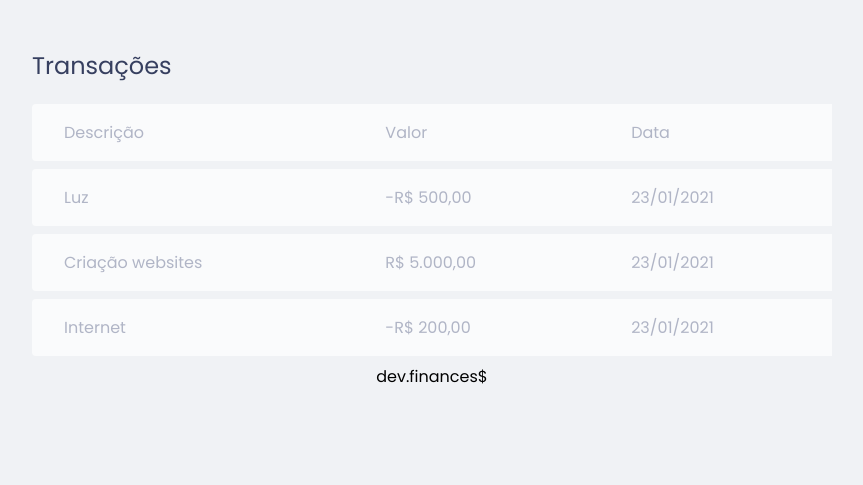
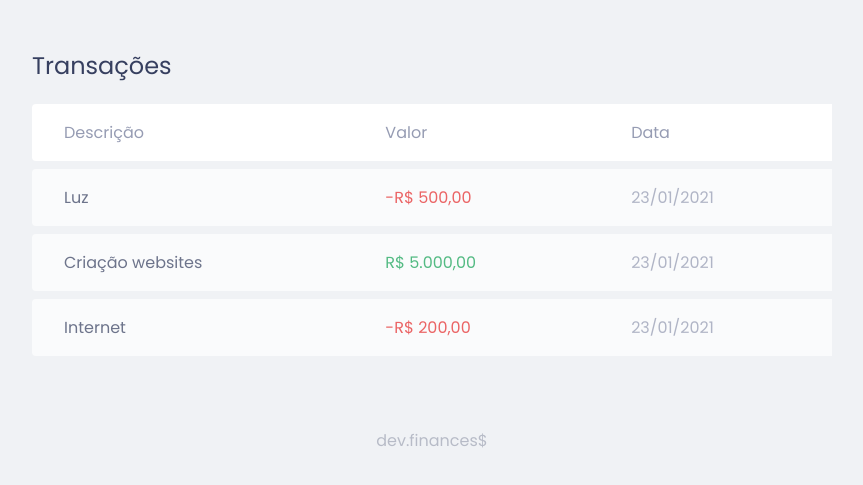
Before and after one commit to hunter-code/Aplica-o-de-controle-financeiro, a plain HTML site: page index.html in a window 1280 px wide. Shown: the part 638-1123 px from the top of the page, without its empty margins (208-1071 px from the left). Before the commit the page ends 1027 px from the top, so only its background shows below. Drawn offline with Linux system fonts and the light colour scheme.

Commit message:
Continuação da Aplicação financeira. Inserção de classes no index.html, e estilos no style.css

```diff
--- a/index.html
+++ b/index.html
@@ -50,19 +50,19 @@
           </thead>
           <tbody>
             <tr>
-              <td>Luz</td>
-              <td>-R$ 500,00</td>
-              <td>23/01/2021</td>
+              <td class="description">Luz</td>
+              <td class="expense">-R$ 500,00</td>
+              <td class="date">23/01/2021</td>
             </tr>
             <tr>
-              <td>Criação websites</td>
-              <td>R$ 5.000,00</td>
-              <td>23/01/2021</td>
+              <td class="description">Criação websites</td>
+              <td class="income">R$ 5.000,00</td>
+              <td class="date">23/01/2021</td>
             </tr>
             <tr>
-              <td>Internet</td>
-              <td>-R$ 200,00</td>
-              <td>23/01/2021</td>
+              <td class="description">Internet</td>
+              <td class="expense">-R$ 200,00</td>
+              <td class="date">23/01/2021</td>
             </tr>
           </tbody>
         </table>
--- a/styles.css
+++ b/styles.css
@@ -101,11 +101,11 @@ table thead th {
 
 }
 
-table tr {
+table tbody tr {
     opacity: 0.7;
 }
 
-table tr:hover {
+table tbody tr:hover {
     opacity: 1;
 }
 
@@ -114,8 +114,23 @@ table tbody td {
     padding: 1rem 2rem;
 }
 
+td.description {
+    color: var(--dark-blue);
+}
+
+td.income {
+    color:#12a454 ;
+}
+
+td.expense {
+    color : #e92929;
+}
 /*Footer ==================*/
 
 footer {
     text-align: center;
+    padding: 4rem  0 2rem;
+    color: var(--dark-blue);
+
+    opacity: 0.3;
 }
```
